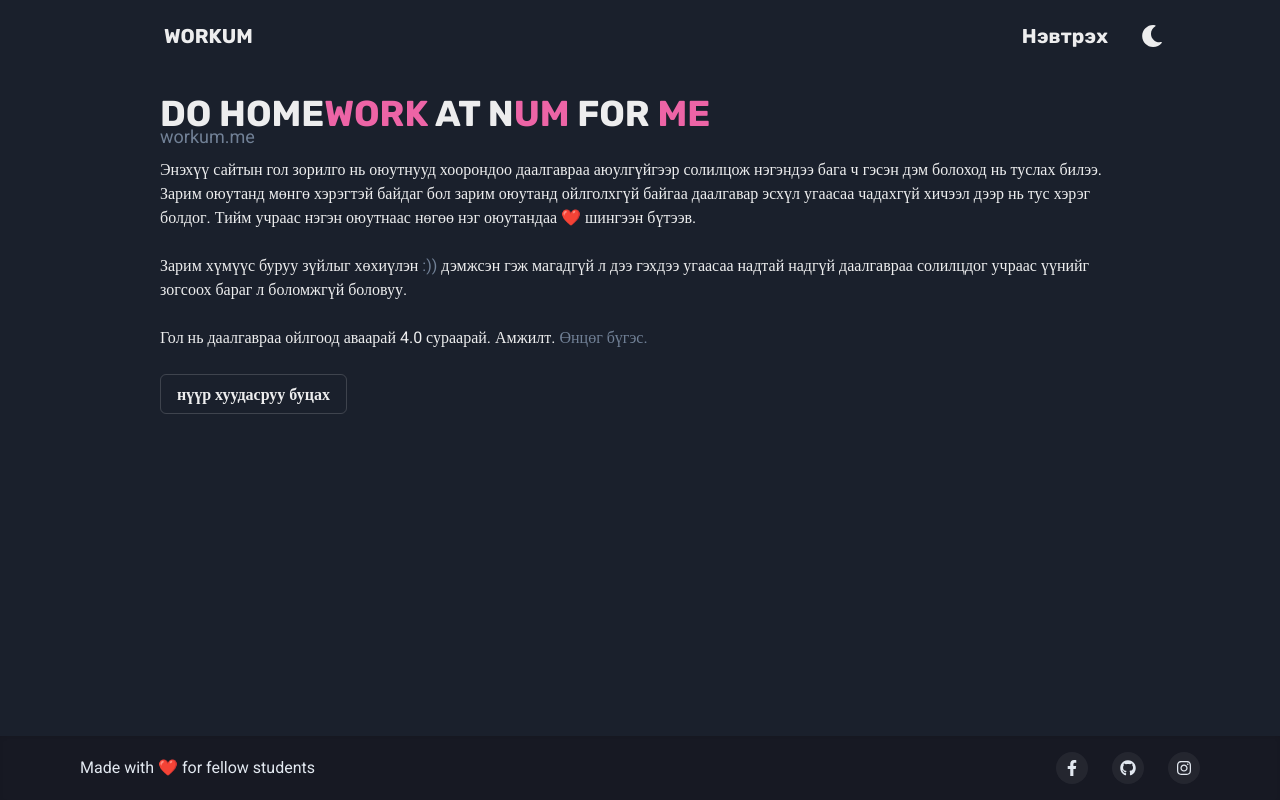
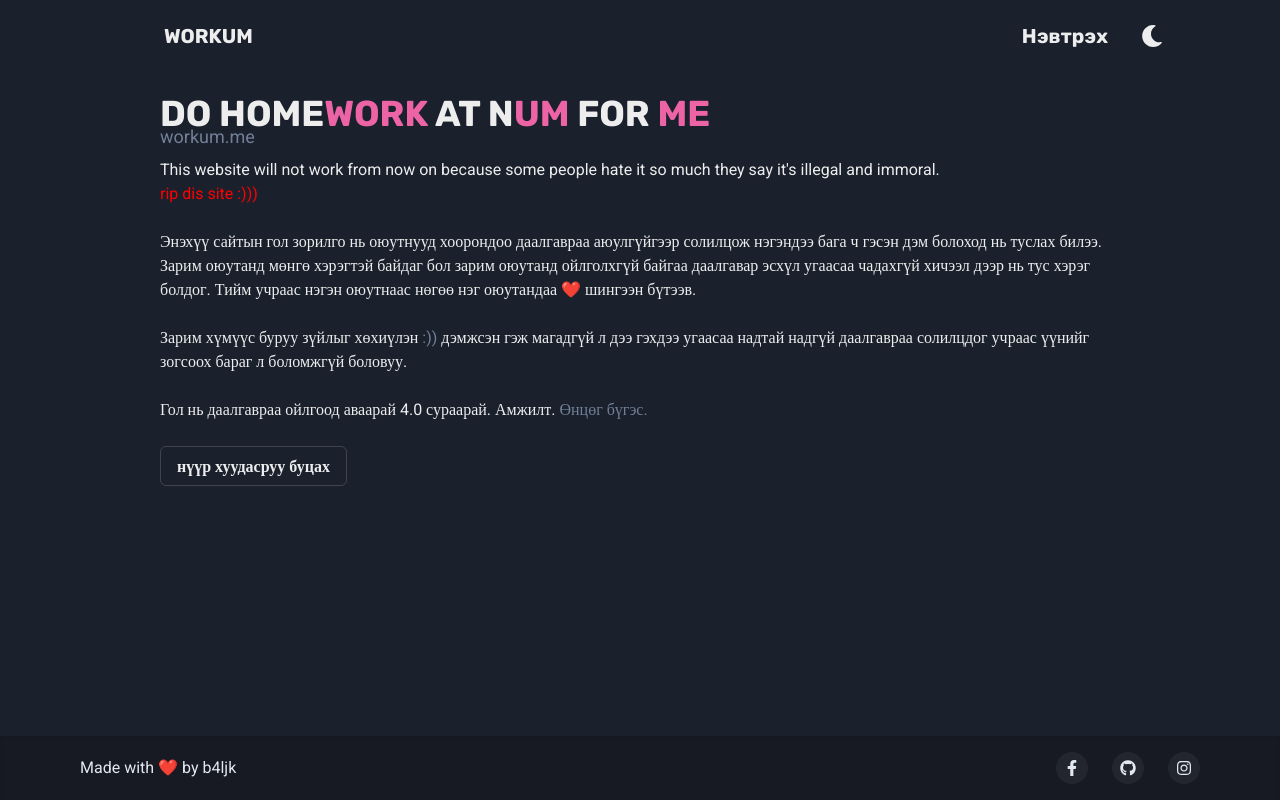
Before and after one commit to b4ljk/workum, a React (Create React App) app: page /aboutus in a window 1280 px wide. Built offline with nearby package versions, Linux system fonts and the light colour scheme; no server answers; a web font is replaced by a local one.

Commit message:
shut down commit

```diff
--- a/src/components/Footer.js
+++ b/src/components/Footer.js
@@ -72,7 +72,7 @@ export default function SmallWithLogoLeft() {
         align={{ base: "center", md: "center" }}
       >
         {/* <Logo /> */}
-        <Text>Made with ❤️ for fellow students</Text>
+        <Text>Made with ❤️ by b4ljk</Text>
         <Stack direction={"row"} spacing={6}>
           <SocialButton
             label={"Twitter"}
--- a/src/pages/Aboutus.js
+++ b/src/pages/Aboutus.js
@@ -30,6 +30,13 @@ export default function AboutUs() {
           </Heading>
           <Text color={"gray.500"} fontSize="18px" mt={-3} mb={2}>
             workum.me
+          </Text>
+          <Text>
+            This website will not work from now on because some people hate it
+            so much they say it's illegal and immoral.
+          </Text>
+          <Text color={"red"} mb={6}>
+            rip dis site :)))
           </Text>
           <Text mb={6}>
             Энэхүү сайтын гол зорилго нь оюутнууд хоорондоо даалгавраа
```
